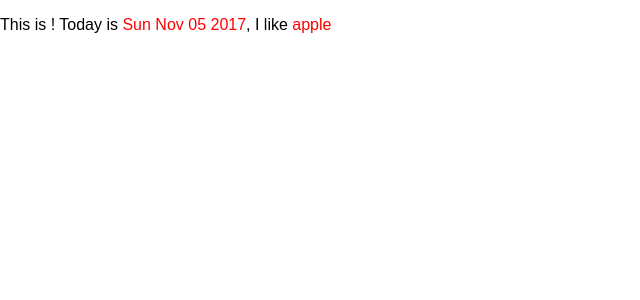
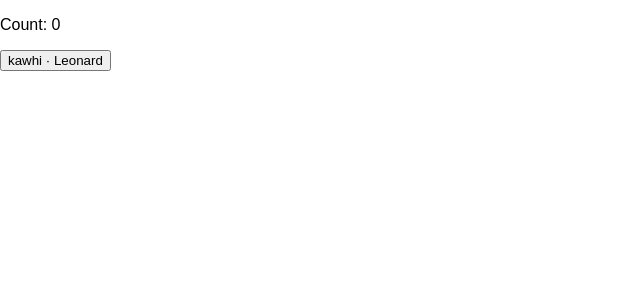
Before and after one commit to daoyi7/r, a React (Create React App) app: page / in a window 1280 px wide. Shown: the top 300 px of the page, without its empty margins (0-640 px from the left). Built offline with nearby package versions, Linux system fonts and the light colour scheme.

Commit message:
study-16 props总结

```diff
--- a/src/index.js
+++ b/src/index.js
@@ -16,7 +16,8 @@
 // import Parent from './study/study-12/study-12'                               // 第12课
 // import ListWrap from './study/study-13/study-13'                             // 第13课
 // import Users from './study/study-14/study-14'                                // 第14课
-import App from './study/study-15/study-15'                                // 第15课
+// import App from './study/study-15/study-15'                                  // 第15课
+import App from './study/study-16/study-16'                                // 第16课
 import registerServiceWorker from './registerServiceWorker';
 
 // ReactDOM.render(<App />, document.getElementById('root'));
@@ -34,5 +35,6 @@
 // ReactDOM.render(<Parent />, document.getElementById('root'))                 // 第12课
 // ReactDOM.render(<ListWrap><span>1</span><span>23432</span></ListWrap>, document.getElementById('root'))                  // 第13课
 // ReactDOM.render(<Users />, document.getElementById('root'))                  // 第14课
-ReactDOM.render(<App />, document.getElementById('root'))                  // 第15课
+// ReactDOM.render(<App />, document.getElementById('root'))                    // 第15课
+ReactDOM.render(<App />, document.getElementById('root'))                  // 第16课
 registerServiceWorker();
--- /dev/null
+++ b/src/study/study-16/study-16.js
@@ -0,0 +1,60 @@
+import React, {Component} from 'react'
+
+class Child extends Component {
+
+  clickChange = this.clickChange.bind(this)
+
+  clickChange() {
+    this.props.add()
+  }
+
+  render() {
+    return (
+      <button onClick={this.clickChange}>
+        <span>{this.props.firstName}</span>
+      </button>
+    )
+  }
+}
+
+
+class Parent extends Component {
+  state = {
+    count: 0
+  }
+
+  addCount = this.addCount.bind(this)
+
+  addCount() {
+    this.setState({
+      count: ++this.state.count
+    })
+  }
+
+  addFirstName = this.addFirstName.bind(this)
+
+  addFirstName(name) {
+    return name + 'Leonard'
+  }
+
+  render() {
+    return (
+      <div>
+        <p>Count: {this.state.count}</p>
+        <Child firstName = {this.addFirstName(this.props.name)} add = {this.addCount} />
+      </div>
+    )
+  }
+}
+
+export default class App extends Component {
+  state = {
+    name : 'kawhi · '
+  }
+
+  render() {
+    return (
+      <Parent name = {this.state.name} />
+    )
+  }
+}
```
Also changed, not shown: src/study/study-15/readme.md, src/study/study-16/readme.md (added), 1 other file (tests, documents, lock files or other folders).
